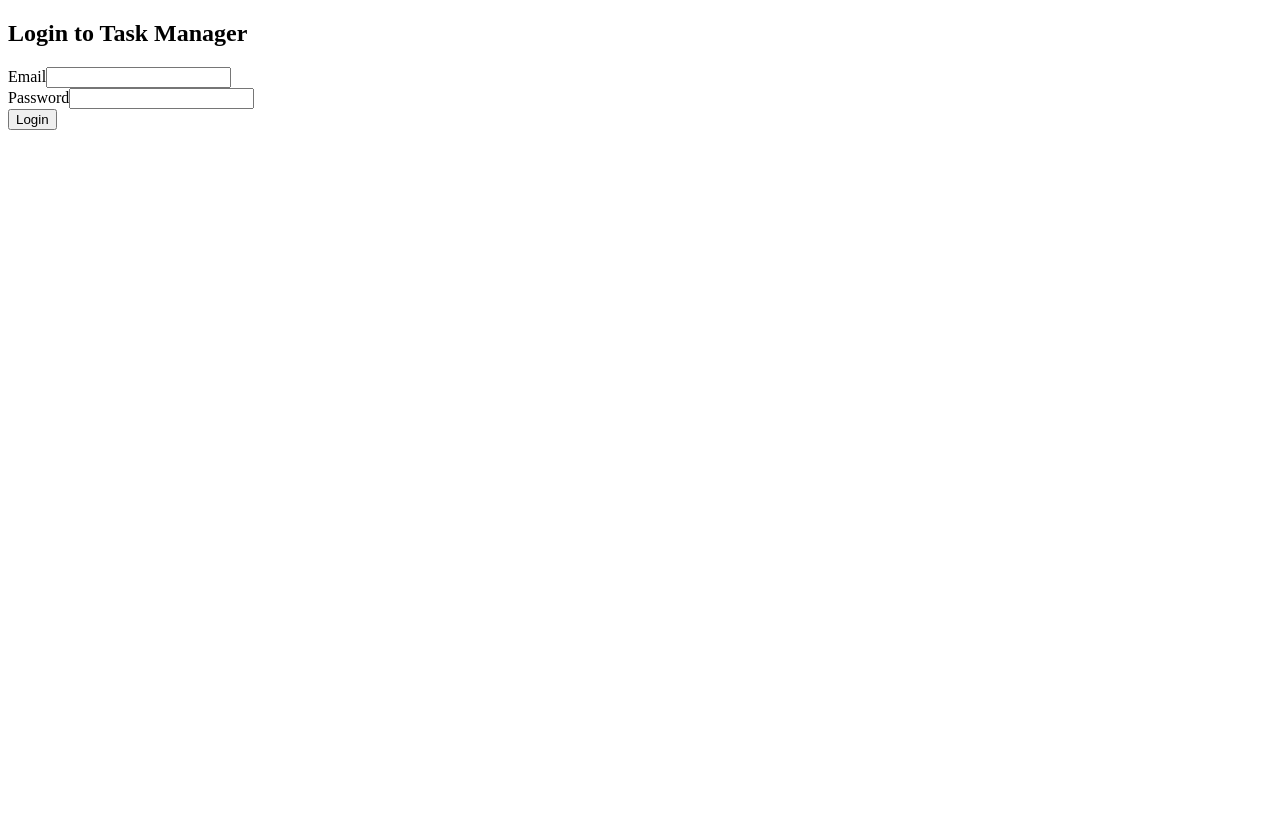
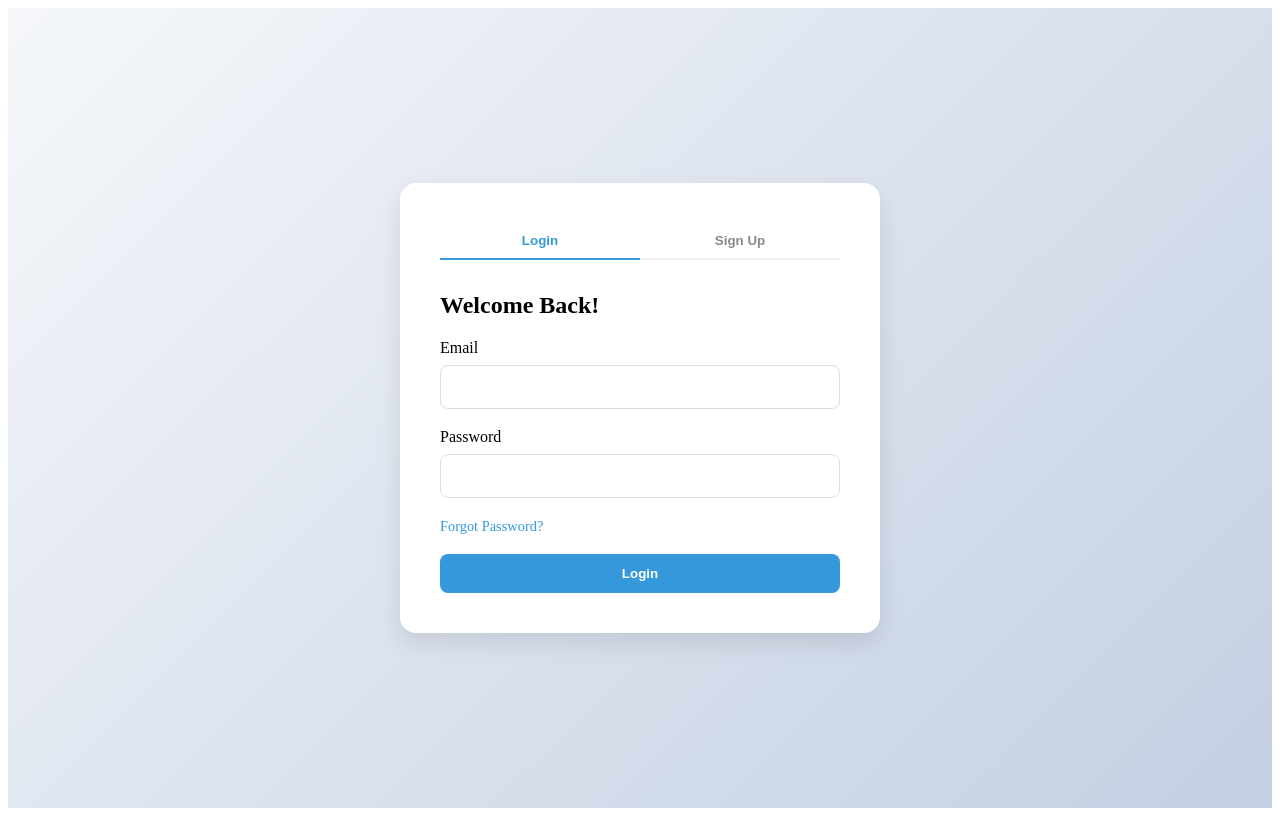
Before and after one commit to sjtroxel/Task-Manager-TS-App, an Angular app in the folder task-manager-client/: page /login in a window 1280 px wide. Built offline with nearby package versions, Linux system fonts and the light colour scheme.

Commit message:
create tabbed login/signup form + forgot-password foldout

```diff
--- a/task-manager-client/src/app/components/login/login.html
+++ b/task-manager-client/src/app/components/login/login.html
@@ -1,21 +1,38 @@
-<div class="login-container">
-  <h2>Login to Task Manager</h2>
+<div class="auth-wrapper">
+  <div class="auth-card">
+    <div class="auth-tabs">
+      <button [class.active]="authMode() === 'login'" (click)="authMode.set('login')">Login</button>
+      <button [class.active]="authMode() === 'signup'" (click)="authMode.set('signup')">Sign Up</button>
+    </div>
 
-  <form (submit)="onLogin(); $event.preventDefault()">
+    @if (authMode() === 'login') {
+      <h2>Welcome Back!</h2>
+      <form (submit)="onLogin(); $event.preventDefault()" class="auth-form">
         <div class="form-group">
           <label>Email</label>
           <input type="email" [(ngModel)]="email" name="email" required>
         </div>
-
         <div class="form-group">
           <label>Password</label>
           <input type="password" [(ngModel)]="password" name="password" required>
         </div>
 
-    @if (errorMessage()) {
-      <p class="error">{{ errorMessage() }}</p>
+        <div class="foldout-container">
+          <a href="javascript:void(0)" (click)="showForgotPassword.set(!showForgotPassword())">
+            Forgot Password?
+          </a>
+          @if (showForgotPassword()) {
+            <div class="foldout-content">
+              <p>Please contact Strawberry or an admin to reset your password. We don't have an email server yet!</p>
+            </div>
           }
+        </div>
 
-    <button type="submit">Login</button>
+        <button type="submit" class="btn-primary">Login</button>
       </form>
+    } @else {
+      <h2>Join the Team!</h2>
+      <app-signup />
+    }
   </div>
+</div>
--- a/task-manager-client/src/app/components/login/login.scss
+++ b/task-manager-client/src/app/components/login/login.scss
@@ -0,0 +1,82 @@
+.auth-wrapper {
+  height: 100vh;
+  display: flex;
+  align-items: center;
+  justify-content: center;
+  background: linear-gradient(135deg, #f5f7fa 0%, #c3cfe2 100%);
+
+  .auth-card {
+    background: white;
+    padding: 2.5rem;
+    border-radius: 16px;
+    box-shadow: 0 10px 25px rgba(0,0,0,0.1);
+    width: 100%;
+    max-width: 400px;
+
+    .auth-tabs {
+      display: flex;
+      margin-bottom: 2rem;
+      border-bottom: 2px solid #eee;
+
+      button {
+        flex: 1;
+        padding: 10px;
+        border: none;
+        background: none;
+        cursor: pointer;
+        font-weight: bold;
+        color: #888;
+        transition: all 0.3s;
+
+        &.active {
+          color: #3498db;
+          border-bottom: 2px solid #3498db;
+          margin-bottom: -2px;
+        }
+      }
+    }
+
+    .auth-form {
+      display: flex;
+      flex-direction: column;
+      gap: 1.2rem;
+
+      .form-group {
+        display: flex;
+        flex-direction: column;
+        gap: 0.5rem;
+
+        input {
+          padding: 12px;
+          border: 1px solid #ddd;
+          border-radius: 8px;
+          font-size: 1rem;
+          &:focus { border-color: #3498db; outline: none; }
+        }
+      }
+
+      .btn-primary {
+        background: #3498db;
+        color: white;
+        padding: 12px;
+        border: none;
+        border-radius: 8px;
+        font-weight: bold;
+        cursor: pointer;
+        &:hover { background: #2980b9; }
+      }
+    }
+
+    .foldout-container {
+      font-size: 0.9rem;
+      a { color: #3498db; text-decoration: none; }
+      .foldout-content {
+        margin-top: 10px;
+        padding: 10px;
+        background: #fff3cd;
+        border-radius: 6px;
+        color: #856404;
+      }
+    }
+  }
+}
--- a/task-manager-client/src/app/components/login/login.ts
+++ b/task-manager-client/src/app/components/login/login.ts
@@ -2,11 +2,13 @@ import { Component, inject, signal } from '@angular/core';
 import { FormsModule } from '@angular/forms';
 import { AuthService } from '../../services/auth.service';
 import { Router } from '@angular/router';
+import { CommonModule } from '@angular/common';
+import { SignupComponent } from '../signup/signup';
 
 @Component({
   selector: 'app-login',
   // standalone: true,        // this is actually not required anymore despite all the LLMs including it
-  imports: [FormsModule],
+  imports: [FormsModule, CommonModule, SignupComponent],
   templateUrl: './login.html',
   styleUrl: './login.scss',
 })
@@ -14,6 +16,9 @@ import { Router } from '@angular/router';
 export class LoginComponent {
   private authService = inject(AuthService);
   private router = inject(Router);
+
+  authMode = signal<'login' | 'signup'>('login');   // toggle between login/signup
+  showForgotPassword = signal(false);               // logic for password foldout
 
   // form data
   email = '';
--- /dev/null
+++ b/task-manager-client/src/app/components/signup/signup.html
@@ -0,0 +1,15 @@
+<form (submit)="onSignup(); $event.preventDefault()" class="auth-form">
+  <div class="form-group">
+    <label>Name</label>
+    <input type="text" [(ngModel)]="name" name="name" required>
+  </div>
+  <div class="form-group">
+    <label>Email</label>
+    <input type="email" [(ngModel)]="email" name="email" required>
+  </div>
+  <div class="form-group">
+    <label>Password</label>
+    <input type="password" [(ngModel)]="password" name="password" required>
+  </div>
+  <button type="submit" class="btn-primary">Create Account</button>
+</form>
--- /dev/null
+++ b/task-manager-client/src/app/components/signup/signup.ts
@@ -0,0 +1,25 @@
+import { Component, inject, output } from '@angular/core';
+import { FormsModule } from '@angular/forms';
+import { AuthService } from '../../services/auth.service';
+import { Router } from '@angular/router';
+
+@Component({
+  selector: 'app-signup',
+  imports: [FormsModule],
+  templateUrl: './signup.html',
+  styleUrl: './signup.scss',
+})
+
+export class SignupComponent {
+  private authService = inject(AuthService);
+  private router = inject(Router);
+
+  name = '';
+  email = '';
+  password = '';
+
+  onSignup() {
+    this.authService.register({ name: this.name, email: this.email, password: this.password })
+      .subscribe(() => this.router.navigate(['/tasks']));
+  }
+}
--- a/task-manager-client/src/app/services/auth.service.ts
+++ b/task-manager-client/src/app/services/auth.service.ts
@@ -29,4 +29,13 @@ export class AuthService {
     this.currentUser.set(null);
     localStorage.removeItem('token');
   }
+
+  register(userData: any) {
+    return this.http.post(`${this.apiUrl}/register`, userData).pipe(
+      tap((response: any) => {
+        this.currentUser.set(response);
+        localStorage.setItem('token', response.token);
+      })
+    );
+  }
 }
```
Also changed, not shown: task-manager-client/src/app/components/signup/signup.scss (added), 1 other file (tests, documents, lock files or other folders). Lines whose indentation alone changed are shown as unchanged.
